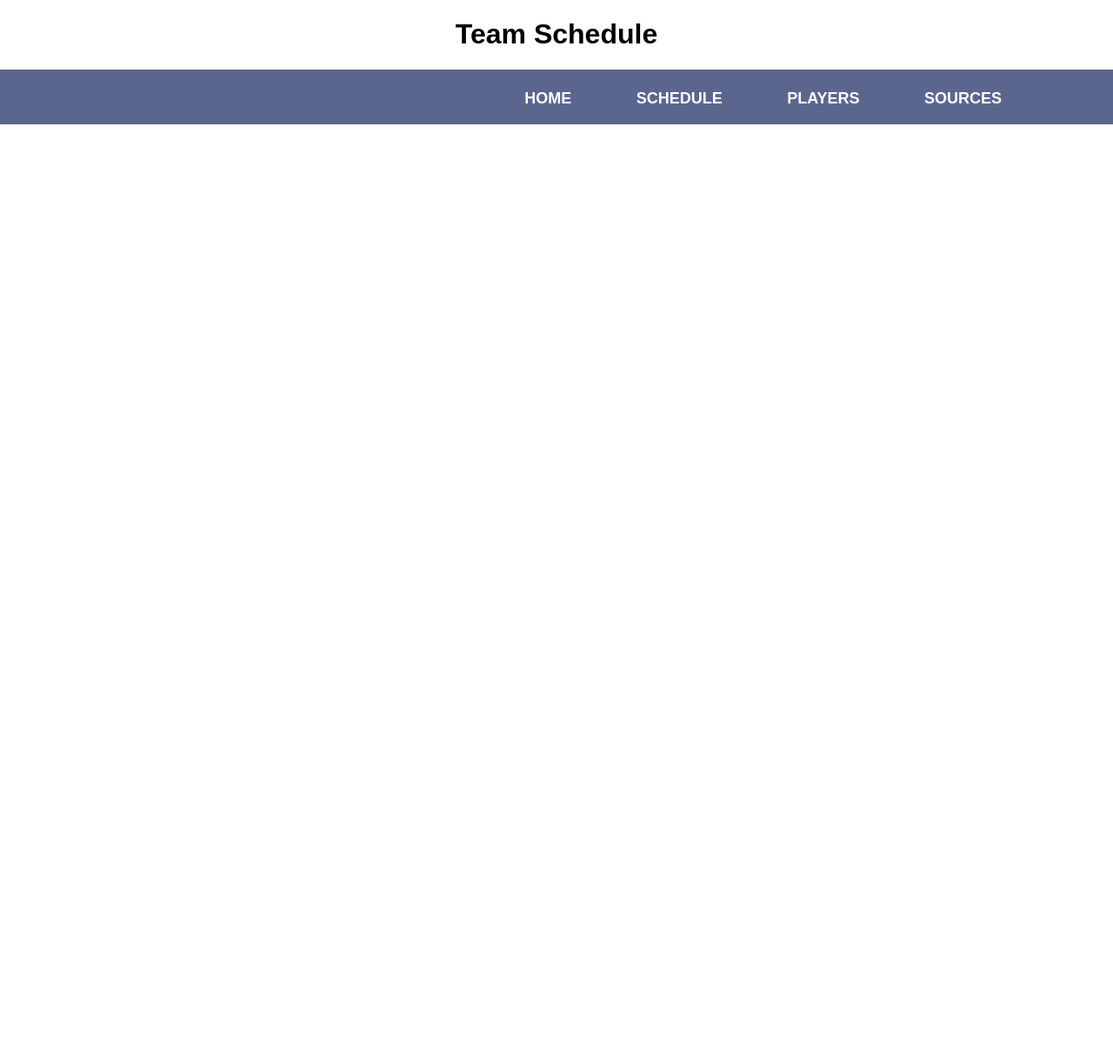
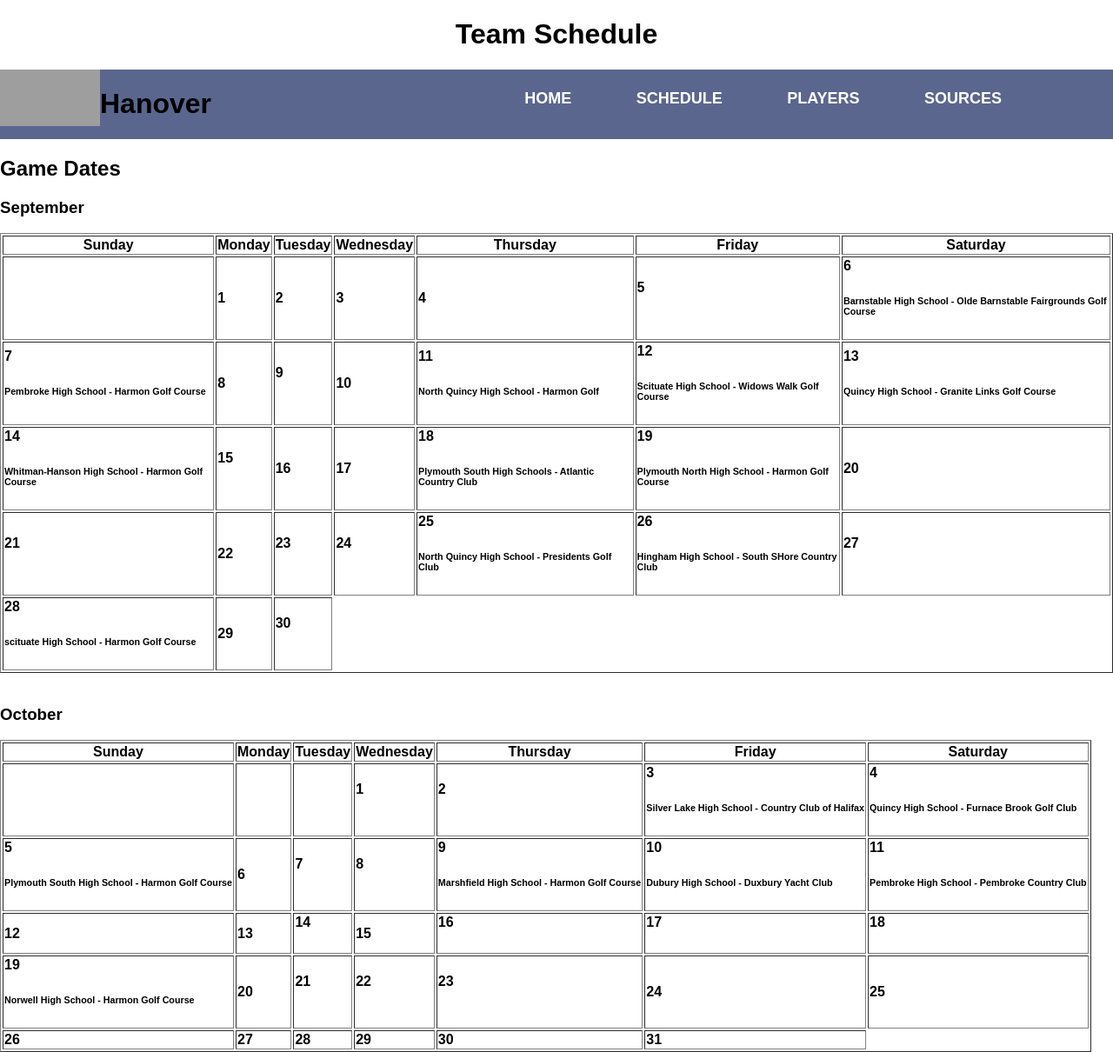
Before and after one commit to CharliePhillips15/377_Web_App_Dev, a PHP site: page /schedule.html in a window 1280 px wide. Shown: the whole page at 87% size. Before the commit the page ends 143 px from the top, so only its background shows below. Run offline with PHP 8.4, Linux system fonts and the light colour scheme; grey boxes are pictures that could not be loaded.

Commit message:
9/14/2023

```diff
--- a/1-team-website/index.html
+++ b/1-team-website/index.html
@@ -12,6 +12,10 @@
       </div>
 
         <header>
+          <img class="school-logo" src="https://www.hanoverschools.org/sites/g/files/vyhlif3221/f/styles/news_image_teaser/public/news/hawk-wings.png?itok=RUIneBOa"></img>
+          <h1 class="pages-hanover">Hanover</h1>
+          <div class="container">
+            <h1 class="logo"></h1>
           <nav>
             <ul class="nav-items">
               <li class="pages" ><a href="index.html">Home</a></li>
@@ -22,5 +26,6 @@
           </nav>
         </div>
         </header>
+        <img class="home-image" src="https://www.cvent.com/sites/default/files/image/2022-09/Golf%20course%20putting%20green%20with%20flag%20at%20sunset.jpg"
       </body>
 </html>
--- a/1-team-website/schedule.html
+++ b/1-team-website/schedule.html
@@ -7,10 +7,15 @@
     <body>
         <h1 class= "nav-names">Team Schedule</h1>
         <header>
+          <img class="school-logo" src="https://www.hanoverschools.org/sites/g/files/vyhlif3221/f/styles/news_image_teaser/public/news/hawk-wings.png?itok=RUIneBOa"></img>
+
+          <h1 class="pages-hanover">Hanover</h1>
+
           <div class="container">
             <h1 class="logo"></h1>
               <nav>
                 <ul class="nav-items">
+
                   <li class="pages" ><a href="index.html">Home</a></li>
                   <li class="pages"><a href="schedule.html">Schedule</a></li>
                   <li class="pages"><a href="roster.html">Players</a></li>
@@ -19,5 +24,139 @@
               </nav>
               </div>
         </header>
+        <h2>Game Dates</h2>
+            <h3 class="month">September</h3>
+            <table class="table"border="1">
+    <thead>
+        <tr>
+
+            <th>Sunday</th>
+            <th>Monday</th>
+            <th>Tuesday</th>
+            <th>Wednesday</th>
+            <th>Thursday</th>
+            <th>Friday</th>
+            <th>Saturday</th>
+        </tr>
+    </thead>
+    <tbody>
+        <tr>
+
+            <td></td>
+            <td>1</td>
+            <td>2</td>
+            <td>3</td>
+            <td>4</td>
+            <td class="date">5<h6></h6></td>
+            <td class="date">6<h6>Barnstable High School - Olde Barnstable Fairgrounds Golf Course</h6></td>
+        </tr>
+        <tr>
+
+            <td class="date">7<h6>Pembroke High School - Harmon Golf Course</h6></td>
+            <td>8</td>
+            <td class="date">9<h6></h6></td>
+            <td>10</td>
+            <td class="date">11<h6> North Quincy High School - Harmon Golf</h6></td>
+            <td>12<h6>Scituate High School - Widows Walk Golf Course</h6></td>
+            <td>13<h6>Quincy High School - Granite Links Golf Course</h6></td>
+        </tr>
+        <tr>
+            <td class="date">14<h6> Whitman-Hanson High School - Harmon Golf Course</h6></td></td>
+            <td class="date">15<h6></h6></td>
+            <td>16</td>
+            <td>17</td>
+            <td class="date">18<h6>Plymouth South High Schools - Atlantic Country Club</h6></td>
+            <td class="date">19<h6>Plymouth North High School - Harmon Golf Course</h6></td>
+            <td>20</td>
+        </tr>
+        <tr>
+            <td class="date">21<h6></h6></td>
+            <td>22</td>
+            <td class="date">23<h6></h6></td>
+            <td class="date">24<h6></h6></td>
+            <td>25<h6>North Quincy High School - Presidents Golf Club</h6></td>
+            <td class="date">26<h6>Hingham High School - South SHore Country Club</h6></td>
+            <td class="date">27<h6></h6></td>
+        </tr>
+        <tr>
+            <td class="date">28<h6>scituate High School - Harmon Golf Course</h6></td>
+            <td>29</td>
+            <td class="date">30<h6></h6></td>
+        </tr>
+
+
+
+
+    </tbody>
+</table>
+<br>
+
+    <h3 class="month">October</h3>
+	<table class="table" border="1">
+ <thead>
+        <tr>
+
+            <th>Sunday</th>
+            <th>Monday</th>
+            <th>Tuesday</th>
+            <th>Wednesday</th>
+            <th>Thursday</th>
+            <th>Friday</th>
+            <th>Saturday</th>
+        </tr>
+    </thead>
+    <tbody>
+        <tr>
+
+            <td></td>
+            <td></td>
+            <td></td>
+            <td class="date">1<h6></h6></td>
+            <td class="date">2<h6></h6></td>
+            <td>3<h6>Silver Lake High School - Country Club of Halifax</h6></td>
+            <td class="date">4<h6>Quincy High School - Furnace Brook Golf Club</h6></td>
+        </tr>
+        <tr>
+
+            <td class="date">5<h6>Plymouth South High School - Harmon Golf Course</h6></td>
+            <td>6</td>
+            <td class="date">7<h6></h6></td>
+            <td class="date">8<h6></h6></td>
+            <td class="date">9<h6>Marshfield High School - Harmon Golf Course</h6></td>
+            <td class="date">10<h6>Dubury High School - Duxbury Yacht Club</h6></td>
+            <td>11<h6>Pembroke High School - Pembroke Country Club</h6></td>
+        </tr>
+        <tr>
+            <td>12</td>
+            <td>13</td>
+            <td class="date">14<h6></h6></td>
+            <td>15</td>
+            <td class="date">16<h6></h6></td>
+            <td class="date">17<h6></h6></td>
+            <td class="date">18<h6></h6></td>
+        </tr>
+        <tr>
+            <td class="date">19<h6>Norwell High School - Harmon Golf Course</h6></td>
+            <td>20</td>
+            <td class="date">21<h6></h6></td>
+            <td class="date">22<h6></h6></td>
+            <td class="date">23<h6></h6></td>
+            <td>24</td>
+            <td>25</td>
+        </tr>
+        <tr>
+            <td>26</td>
+            <td>27</td>
+            <td>28</td>
+            <td>29</td>
+            <td>30</td>
+            <td>31</td>
+        </tr>
+
+
+
+
+    </tbody>
+</table>
     </body>
 </html>
--- a/1-team-website/style.css
+++ b/1-team-website/style.css
@@ -1,12 +1,10 @@
-
-.nav-items{
-  justify-content: center;
-}
 
 .pages{
   list-style-type: none;
+  justify-content: left;
 }
 
+@import url('https://fonts.googleapis.com/css2?family=Roboto:wght@300&display=swap');
 @import url('https://fonts.googleapis.com/css?family=Work+Sans:400,600');
 body {
 	margin: 0;
@@ -87,7 +85,7 @@ nav a:hover::before {
 
 .big-logo{
   font-size: 50px;
-  font-family: ;
+  font-family:'Roboto';
   color:#000000;
 
 }
@@ -105,3 +103,30 @@ nav a:hover::before {
   text-align: center;
 
 }
+
+.pages-hanover{
+  text-align: left;
+  float:left;
+}
+
+.player-list{
+  list-style-type: none;
+
+
+}
+
+.school-logo{
+  float:left;
+  width:115px;
+  height:65px;
+}
+
+.home-image{
+  width:1524px;
+  height:485px;
+}
+
+.instagram-logo{
+  width:200px;
+  height:200px;
+}
```
Also changed, not shown: 1-team-website/roster.html (+21 -0 lines), 1-team-website/sources.html (+8 -0 lines).
